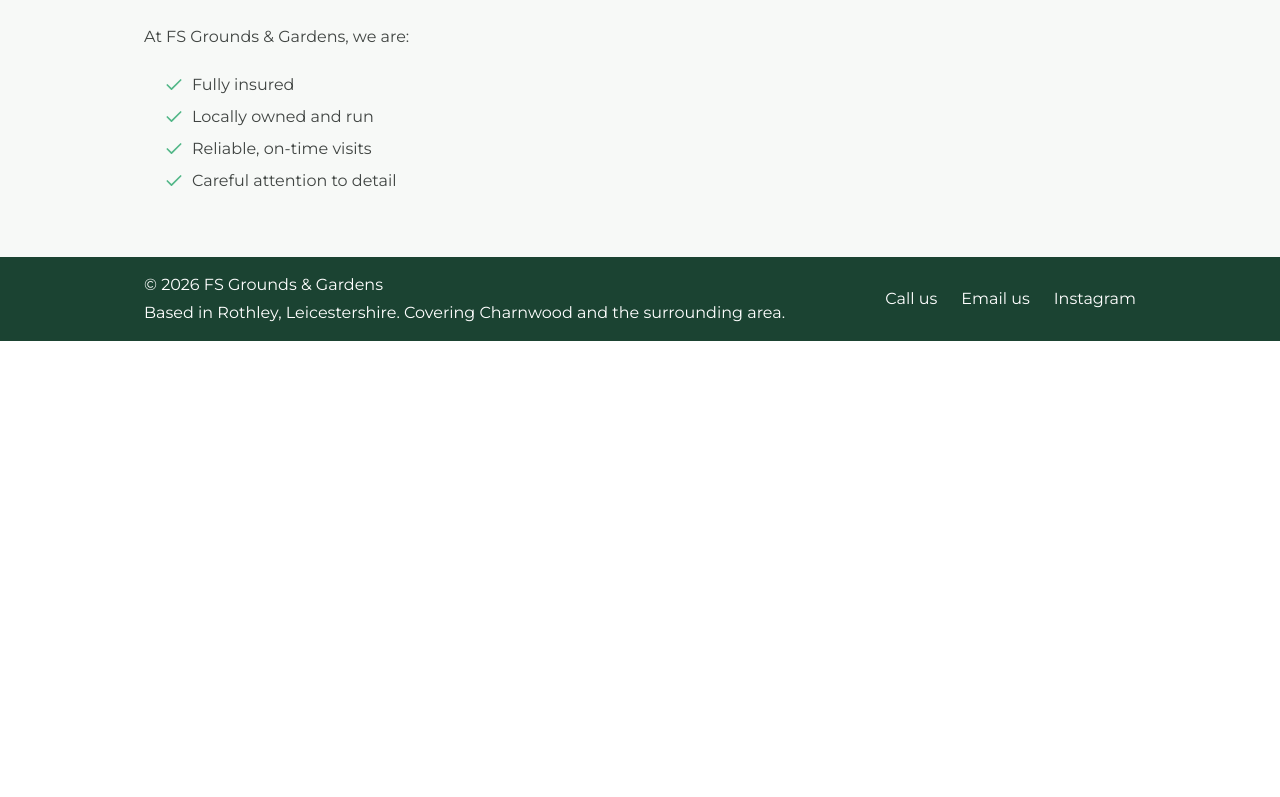
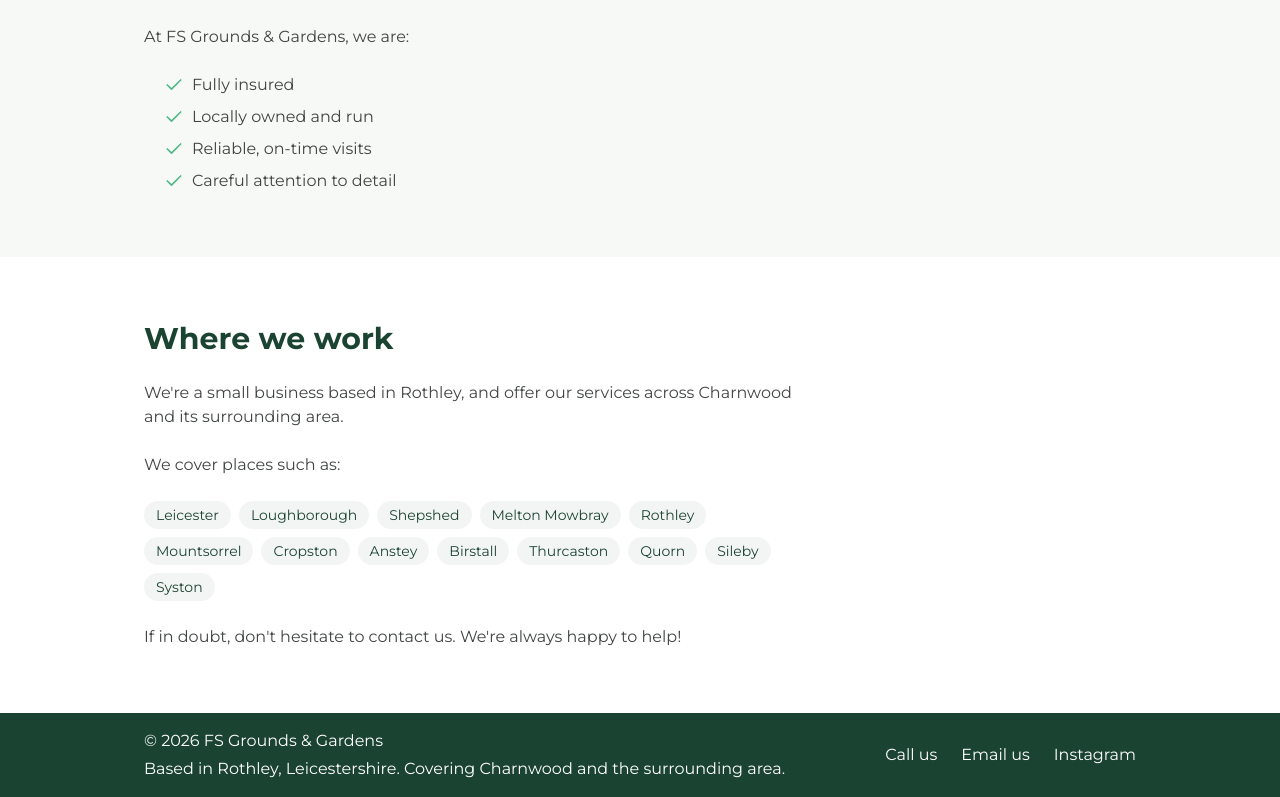
Before and after one commit to jamieramsell/fs-grounds-gardens, a Next.js app: page / in a window 1280 px wide. Shown: the part 1694-2491 px from the top of the page. Before the commit the page ends 2035 px from the top, so only its background shows below. Built offline with nearby package versions, Linux system fonts and the light colour scheme.

Commit message:
feat: implement service area section

```diff
--- a/app/page.tsx
+++ b/app/page.tsx
@@ -1,6 +1,7 @@
 import Hero from "@/components/ui/Hero";
 import Services from "@/components/Services";
 import About from "@/components/About";
+import ServiceAreas from "@/components/ServiceAreas";
 
 export default function Home() {
   return (
@@ -8,6 +9,7 @@ export default function Home() {
       <Hero />
       <Services />
       <About />
+      <ServiceAreas />
     </div>
   );
 }
--- /dev/null
+++ b/components/ServiceAreas.tsx
@@ -0,0 +1,31 @@
+import Section from "@/components/ui/Section";
+import { serviceAreas } from "@/lib/serviceAreas";
+
+export default function ServiceAreas() {
+  return (
+    <Section id="areas">
+      <div className="max-w-2xl space-y-6">
+        <h2 className="text-brand text-3xl font-bold">Where we work</h2>
+        <p className="text-ink/80">
+          We&apos;re a small business based in Rothley, and offer our services
+          across Charnwood and its surrounding area.
+        </p>
+        <p className="text-ink/80">We cover places such as:</p>
+        <ul className="flex flex-wrap gap-2">
+          {serviceAreas.map((area) => (
+            <li
+              key={area}
+              className="bg-brand/5 text-brand rounded-full px-3 py-1 text-sm"
+            >
+              {area}
+            </li>
+          ))}
+        </ul>
+        <p className="text-ink/80">
+          If in doubt, don&apos;t hesitate to contact us. We&apos;re always
+          happy to help!
+        </p>
+      </div>
+    </Section>
+  );
+}
```
